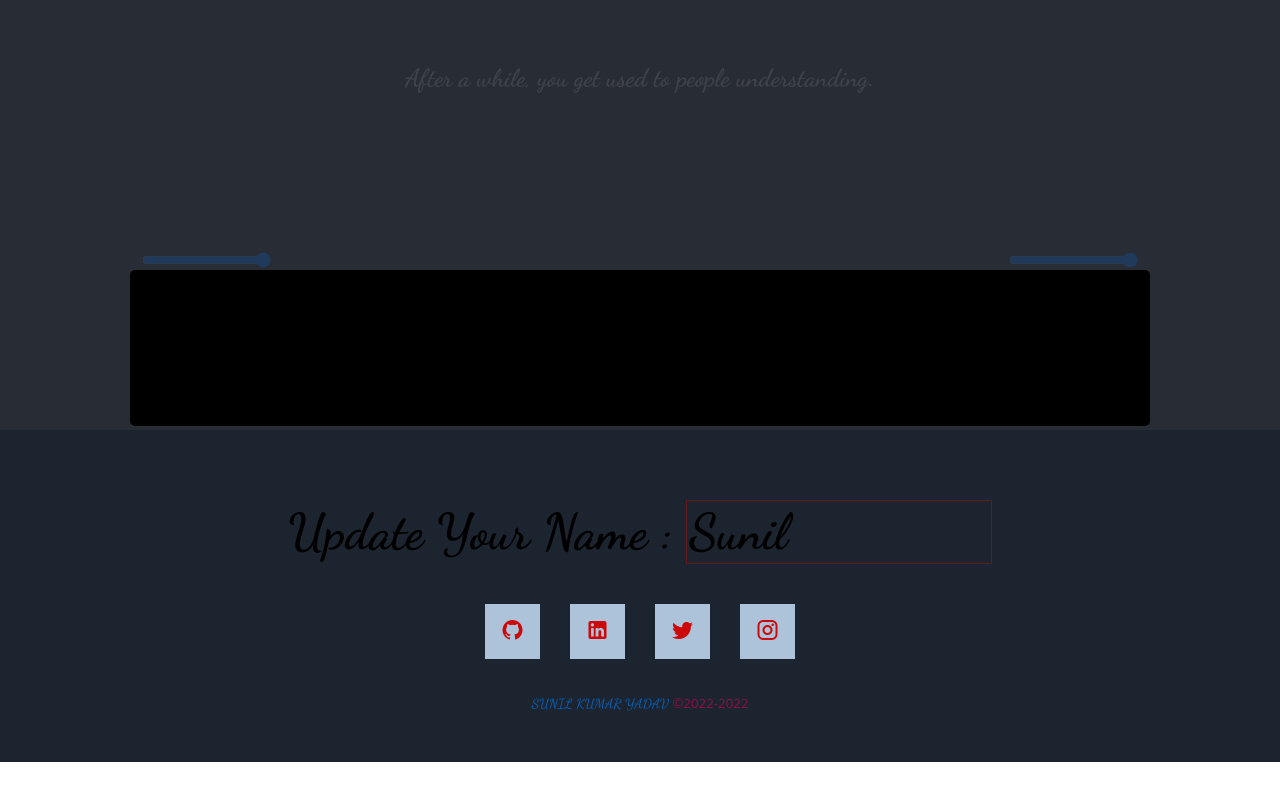
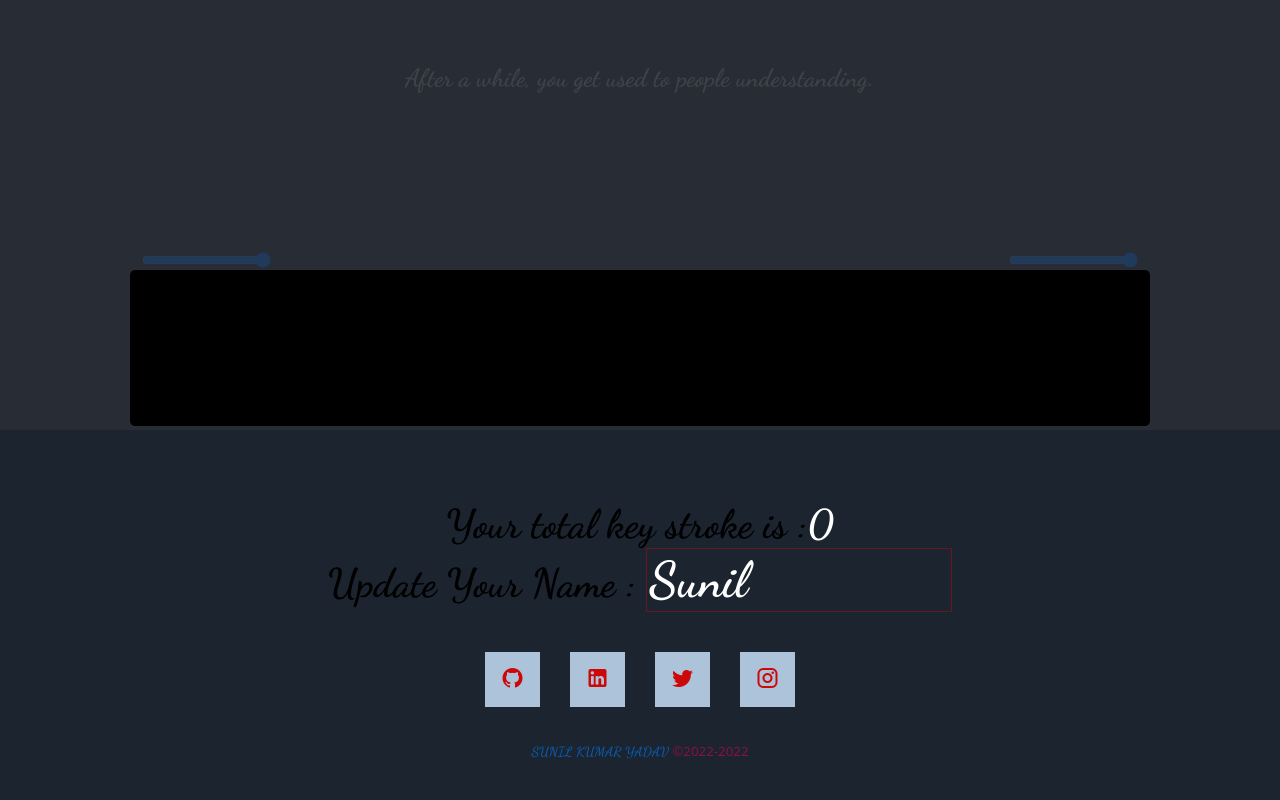
Before and after one commit to sunilyadavfabhotel/quotes-typing, a React (Create React App) app: page / in a window 1280 px wide. Shown: the part 370-1170 px from the top of the page. Before the commit the page ends 1132 px from the top, so only its background shows below. Built offline with nearby package versions, Linux system fonts and the light colour scheme.

Commit message:
Update: styles and formatting

```diff
--- a/src/App.css
+++ b/src/App.css
@@ -156,8 +156,6 @@
   min-width: 100%;
   padding: 10px;
   color: green;
-  opacity: 0.3;
-
 }
 
 .wish {
--- a/src/App.tsx
+++ b/src/App.tsx
@@ -19,6 +19,7 @@ const getTime = (second: number) => {
 
 function App() {
   const [input, setInput] = useState("");
+  const [charCount, setCharCount] = useState(0);
   const [name, setName] = useState("Sunil");
   const [currentIndex, setCurrentIndex] = useState(0);
   const [animate, setAnimate] = useState("slide-up");
@@ -42,6 +43,7 @@ function App() {
     if (currentQuotes.includes(e.target.value)) {
       highlight(e.target.value);
     }
+    setCharCount((prev) => prev + 1);
     setInput(() => e.target.value);
   };
 
@@ -155,8 +157,12 @@ function App() {
         </div>
       </header>
       <footer>
-        <div style={{ fontSize: "50px", paddingBottom: "40px" }}>
-          <span style={{ fontSize: "50px" }}>Update Your Name : </span>
+        <div style={{ fontSize: "40px", paddingBottom: "40px" }}>
+          <p style={{ padding: 0, margin: 0 }}>
+            Your total key stroke is :
+            <span style={{ color: "#fff" }}>{charCount}</span>
+          </p>
+          <span>Update Your Name : </span>
           <input
             style={{
               width: "300px",
@@ -164,6 +170,7 @@ function App() {
               backgroundColor: "transparent",
               border: "1px solid #f005",
               fontFamily: "Dancing Script",
+              color: "#fff",
             }}
             type="text"
             value={name}
```
